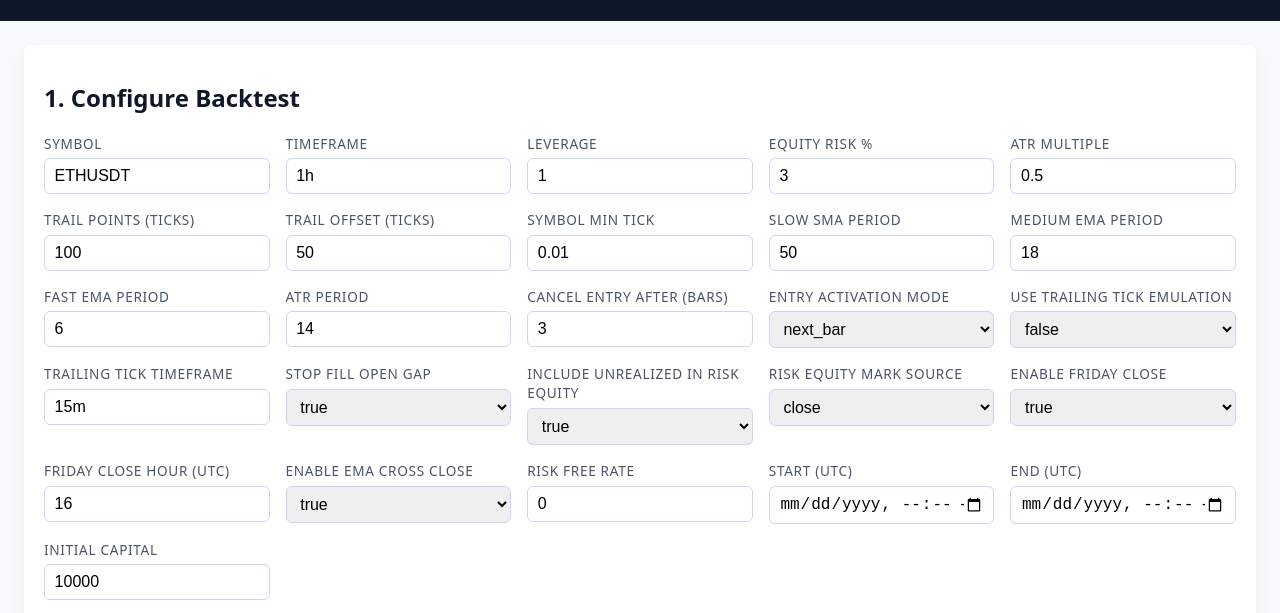
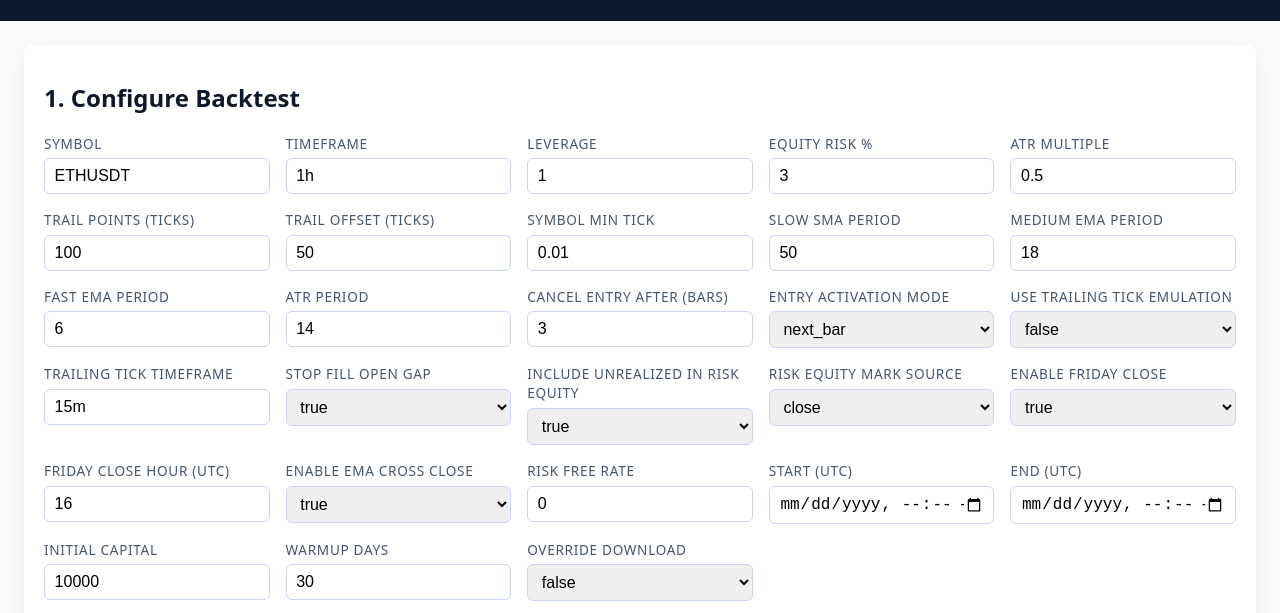
Before and after one commit to amirphl/Simpler-Trader, a website: page web/ui/pinbar_magic_v3.html in a window 1280 px wide. Shown: the part 151-764 px from the top of the page. Drawn offline with nearby package versions, Linux system fonts and the light colour scheme; some packages are replaced by stand-ins of ours; a script that the page names is missing; files whose address does not match are found by name.

Commit message:
Expose the v3 strategy page

```diff
--- a/web/ui/pinbar_magic_v3.html
+++ b/web/ui/pinbar_magic_v3.html
@@ -366,6 +366,24 @@
                 required
               />
             </label>
+            <label>
+              Warmup Days
+              <input
+                name="warmup_days"
+                type="number"
+                value="30"
+                step="1"
+                min="0"
+                required
+              />
+            </label>
+            <label>
+              Override Download
+              <select name="override_download">
+                <option value="false" selected>false</option>
+                <option value="true">true</option>
+              </select>
+            </label>
           </fieldset>
           <div
             style="margin-top: 1rem; display: flex; gap: 1rem; flex-wrap: wrap"
```
